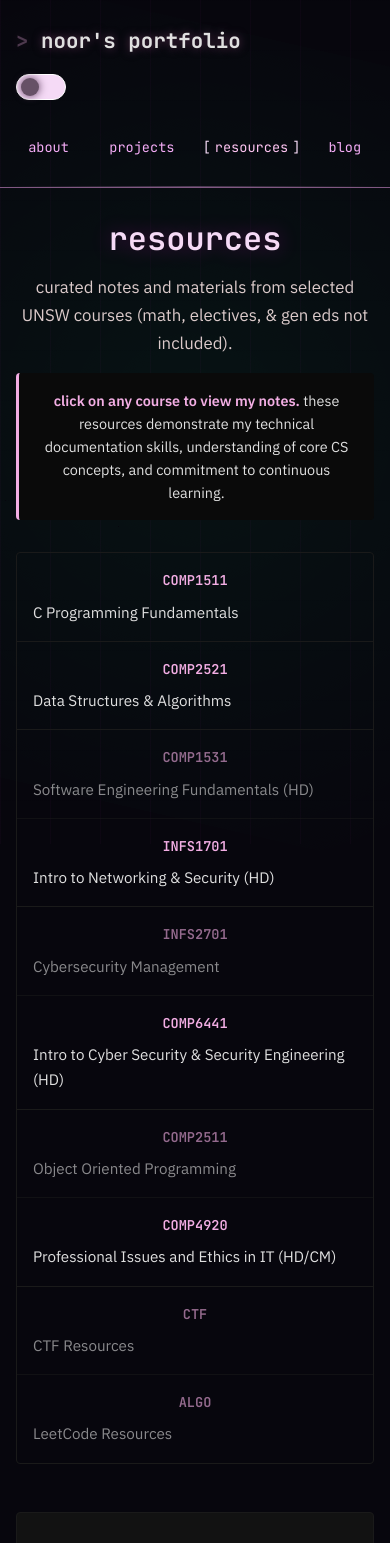
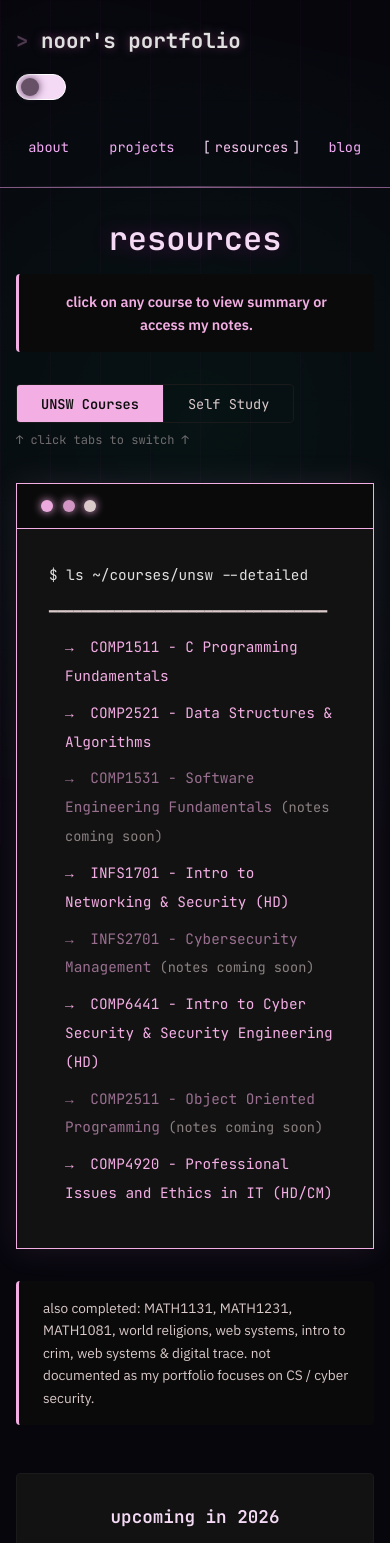
Before and after one commit to noorbabar/noorportfolio, a React (Vite) app in the folder Noorportfolio/frontend/: page /resources in a window 390 px wide. Shown: the top 1543 px of the page. Built offline with nearby package versions, Linux system fonts and the light colour scheme.

Commit message:
modified resources to be more clean / changed ui

```diff
--- a/Noorportfolio/frontend/src/components/Resources.jsx
+++ b/Noorportfolio/frontend/src/components/Resources.jsx
@@ -3,39 +3,97 @@ import "../style/resources.css";
 
 const Resources = () => {
   const [selectedResource, setSelectedResource] = useState(null);
+  const [activeTab, setActiveTab] = useState('unsw');
 
-  const resources = [
+  const unswCourses = [
     {
       name: "C Programming Fundamentals",
       code: "COMP1511",
       notionLink: "https://gleaming-xylophone-d5a.notion.site/ebd//20b955cde43a81d490cbe004b7941ed2",
-      hasNotes: true
+      hasNotes: true,
+      summary: {
+        topics: ["Control Flow", "Functions", "Arrays", "Pointers", "Structs", "Linked Lists", "File I/O", "Memory Management"],
+        highlights: "Intro to C programming fundamentals including pointers, dynamic memory allocation, and data structures"
+      }
     },
-    { name: "Data Structures & Algorithms",
+    {
+      name: "Data Structures & Algorithms",
       code: "COMP2521",
       notionLink: "https://gleaming-xylophone-d5a.notion.site/ebd//151955cde43a807eb33afe0bf396b750",
-      hasNotes: true
+      hasNotes: true,
+      summary: {
+        topics: ["Algorithm Analysis", "Sorting", "Searching", "Linked Lists", "Trees", "Graphs", "Hash Tables", "Abstract Data Types"],
+        highlights: "In depth analysis of fundamental data structures, algorithm complexity analysis, and graph algorithms"
+      }
     },
-    { name: "Software Engineering Fundamentals (HD)", code: "COMP1531", hasNotes: false },
-    { name: "Intro to Networking & Security (HD)",
+    {
+      name: "Software Engineering Fundamentals",
+      code: "COMP1531",
+      hasNotes: false
+    },
+    {
+      name: "Intro to Networking & Security (HD)",
       code: "INFS1701",
       notionLink: "https://gleaming-xylophone-d5a.notion.site/ebd//20b955cde43a812286e6c8321d03cfea",
-      hasNotes: true
+      hasNotes: true,
+      summary: {
+        topics: ["TCP/IP", "Network Protocols", "CIA Triad", "Security Controls", "NIST Framework", "Risk Assessment", "Data Privacy"],
+        highlights: "Foundation in networking fundamentals and cybersecurity management principles"
+      }
     },
-    { name: "Cybersecurity Management", code: "INFS2701", hasNotes: false },
-    { name: "Intro to Cyber Security & Security Engineering (HD)",
+    {
+      name: "Cybersecurity Management",
+      code: "INFS2701",
+      hasNotes: false
+    },
+    {
+      name: "Intro to Cyber Security & Security Engineering (HD)",
       code: "COMP6441",
       notionLink: "https://gleaming-xylophone-d5a.notion.site/ebd//20b955cde43a81b596c0f8a41953b69f",
-      hasNotes: true
+      hasNotes: true,
+      summary: {
+        topics: ["Security Engineering", "Cryptography", "CIA Triad", "Password Security", "Data Privacy", "Human Factors", "Historical Context"],
+        highlights: "introduction to security engineering principles, cryptographic fundamentals, and security mindset development"
+      }
     },
-    { name: "Object Oriented Programming", code: "COMP2511", hasNotes: false },
-    { name: "Professional Issues and Ethics in IT (HD/CM)",
+    {
+      name: "Object Oriented Programming",
+      code: "COMP2511",
+      hasNotes: false
+    },
+    {
+      name: "Professional Issues and Ethics in IT (HD/CM)",
       code: "COMP4920",
       notionLink: "https://gleaming-xylophone-d5a.notion.site/ebd//26e955cde43a8032baf2d36682518842",
-      hasNotes: true
+      hasNotes: true,
+      summary: {
+        topics: ["Ethical Theories", "Utilitarianism", "Deontology", "Virtue Ethics", "AI Ethics", "Privacy", "Intellectual Property", "Professional Conduct"],
+        highlights: "Explored philosophical foundations of ethics and their application to modern technology challenges"
+      }
     },
-    { name: "CTF Resources", code: "CTF", hasNotes: false },
-    { name: "LeetCode Resources", code: "ALGO", hasNotes: false },
+  ];
+
+  const selfStudy = [
+    {
+      name: "PortSwigger Web Security Academy",
+      code: "PORTSWIGGER",
+      notionLink: "https://gleaming-xylophone-d5a.notion.site/ebd//2e4955cde43a807e9f84fc982c90326a",
+      hasNotes: true,
+      summary: {
+        topics: ["SQL Injection", "XSS", "CSRF", "Authentication", "Access Control", "SSRF", "XXE", "Path Traversal"],
+        highlights: "Self study through structured learning paths"
+      }
+    },
+    {
+      name: "CTF Challenges & Writeups",
+      code: "CTF",
+      hasNotes: false
+    },
+    {
+      name: "LeetCode & Algorithm Practice",
+      code: "LEETCODE",
+      hasNotes: false
+    },
   ];
 
   const upcoming = [
@@ -54,34 +112,69 @@ const Resources = () => {
     setSelectedResource(null);
   };
 
+  const currentResources = activeTab === 'unsw' ? unswCourses : selfStudy;
+
   return (
     <div className="resources-section">
       <h1>resources</h1>
-      <p className="section-description">
-        curated notes and materials from selected UNSW courses (math, electives, & gen eds not included).
+      <p className="employer-note">
+        <strong>click on any course to view summary or access my notes.</strong>
       </p>
-      <p className="employer-note">
-        <strong>click on any course to view my notes.</strong> these resources demonstrate my technical documentation skills,
-        understanding of core CS concepts, and commitment to continuous learning.
-      </p>
+      <div className="tab-container">
+        <div className="tab-switcher">
+          <button
+            className={`tab ${activeTab === 'unsw' ? 'active' : ''}`}
+            onClick={() => setActiveTab('unsw')}
+          >
+            UNSW Courses
+          </button>
+          <button
+            className={`tab ${activeTab === 'self-study' ? 'active' : ''}`}
+            onClick={() => setActiveTab('self-study')}
+          >
+            Self Study
+          </button>
+        </div>
+        <span className="tab-hint">
+          ↑ click tabs to switch ↑
+        </span>
+      </div>
 
-      <div className="resources-list">
-        {resources.map((item, index) => (
-          <div
-            key={index}
-            onClick={() => handleResourceClick(item)}
-            className={`resource-item ${item.hasNotes ? 'has-notes' : 'coming-soon'}`}
-          >
-            <span className="resource-code">{item.code}</span>
-            <span className="resource-name">{item.name}</span>
-            <span className="resource-arrow">{item.hasNotes ? '→' : '(coming soon)'}</span>
-          </div>
-        ))}
+      <div className="terminal-box">
+        <div className="terminal-header">
+          <span className="terminal-dot"></span>
+          <span className="terminal-dot"></span>
+          <span className="terminal-dot"></span>
+        </div>
+        <div className="terminal-content">
+          <p>$ ls ~/courses/{activeTab === 'unsw' ? 'unsw' : 'self-study'} --detailed</p>
+          <p className="terminal-output">━━━━━━━━━━━━━━━━━━━━━━━━━━━━━━━━━━</p>
+          {currentResources.map((item, index) => (
+            <p
+              key={index}
+              className={`course-file ${item.hasNotes ? '' : 'coming-soon'}`}
+              onClick={() => handleResourceClick(item)}
+            >
+              <span className="file-icon">→</span> {item.code} - {item.name}
+              {!item.hasNotes && <span className="coming-soon-label"> ({activeTab === 'unsw' ? 'notes coming soon' : 'in progress'})</span>}
+            </p>
+          ))}
+
+        </div>
       </div>
+
+      {activeTab === 'unsw' && (
+        <div className="additional-courses-note">
+          <p>
+            also completed: MATH1131, MATH1231, MATH1081, world religions, web systems, intro to crim, web systems & digital trace.
+            not documented as my portfolio focuses on CS / cyber security.
+          </p>
+        </div>
+      )}
 
       {selectedResource && (
         <div className="modal-overlay" onClick={closeModal}>
-          <div className="modal-content" onClick={(e) => e.stopPropagation()}>
+          <div className="modal-content native-content" onClick={(e) => e.stopPropagation()}>
             <div className="modal-header">
               <div>
                 <h2>{selectedResource.code}</h2>
@@ -92,14 +185,30 @@ const Resources = () => {
               </button>
             </div>
             <div className="modal-body">
-              <iframe
-                src={selectedResource.notionLink}
-                width="100%"
-                height="100%"
-                frameBorder="0"
-                allowFullScreen
-                title={`${selectedResource.code} Notes`}
-              />
+              <div className="native-notes">
+                <div className="note-section">
+                  <h3>Topics Covered</h3>
+                  <div className="topics-grid">
+                    {selectedResource.summary.topics.map((topic, i) => (
+                      <span key={i} className="topic-tag">{topic}</span>
+                    ))}
+                  </div>
+                </div>
+
+                <div className="note-section">
+                  <h3>Key Highlights</h3>
+                  <p>{selectedResource.summary.highlights}</p>
+                </div>
+
+                <a
+                  href={selectedResource.notionLink}
+                  target="_blank"
+                  rel="noopener noreferrer"
+                  className="view-full-notes"
+                >
+                  View Full Detailed Notes on Notion →
+                </a>
+              </div>
             </div>
           </div>
         </div>
--- a/Noorportfolio/frontend/src/style/resources.css
+++ b/Noorportfolio/frontend/src/style/resources.css
@@ -5,7 +5,7 @@
 
 .section-description {
   color: var(--text-muted);
-  margin-bottom: 1rem;
+  margin-bottom: 2rem;
 }
 
 .employer-note {
@@ -23,54 +23,170 @@
   font-weight: 600;
 }
 
-.resources-list {
+.tab-container {
+  display: flex;
+  flex-direction: column;
+  align-items: center;
+  gap: 0.5rem;
+  margin-bottom: 2rem;
+}
+
+.tab-switcher {
+  display: flex;
+  gap: 0;
   border: 1px solid var(--border);
   border-radius: 4px;
   overflow: hidden;
-  margin-bottom: 3rem;
+  width: fit-content;
 }
 
-.resource-item {
-  display: grid;
-  grid-template-columns: 120px 1fr auto;
-  gap: 1rem;
-  padding: 1rem 1.5rem;
-  align-items: center;
-  border-bottom: 1px solid var(--border);
-  transition: background 0.2s, border-color 0.2s;
-  text-decoration: none;
+.tab {
+  font-family: 'JetBrains Mono', monospace;
+  font-size: 0.9rem;
+  padding: 0.75rem 2rem;
+  background: transparent;
+  color: var(--text-muted);
+  border: none;
+  cursor: pointer;
+  transition: all 0.3s;
+  border-right: 1px solid var(--border);
+}
+
+.tab:last-child {
+  border-right: none;
+}
+
+.tab:hover {
+  background: var(--code-bg);
   color: var(--text);
 }
 
-.resource-item:last-child {
-  border-bottom: none;
-}
-
-.resource-item:hover {
-  background: var(--code-bg);
-}
-
-.resource-code {
-  font-family: 'JetBrains Mono', monospace;
-  font-size: 0.85rem;
-  color: var(--accent);
+.tab.active {
+  background: var(--accent);
+  color: var(--bg);
   font-weight: 600;
 }
 
-.resource-name {
-  font-size: 0.95rem;
-  color: var(--text);
+.tab-hint {
+  font-family: 'JetBrains Mono', monospace;
+  font-size: 0.8rem;
+  color: var(--text-muted);
+  font-style: italic;
+  animation: fadeInOut 2s ease-in-out infinite;
+  text-align: center;
+}
+
+@keyframes fadeInOut {
+  0%, 100% { opacity: 0.4; }
+  50% { opacity: 1; }
+}
+
+.terminal-box {
+  background: var(--card-bg);
+  border: 1px solid var(--accent);
+  border-radius: 0;
+  overflow: hidden;
+  margin-bottom: 2rem;
+  box-shadow: 0 0 30px rgba(243, 174, 228, 0.1);
+}
+
+.terminal-header {
+  background: var(--code-bg);
+  padding: 1rem 1.5rem;
+  display: flex;
+  gap: 0.6rem;
+  align-items: center;
+  border-bottom: 1px solid var(--accent);
+}
+
+.terminal-dot {
+  width: 12px;
+  height: 12px;
+  border-radius: 50%;
+  background: var(--accent);
+  box-shadow: 0 0 8px var(--accent);
+  animation: pulse 2s infinite;
+}
+
+.terminal-dot:nth-child(2) {
+  background: var(--accent-2);
+  box-shadow: 0 0 8px var(--accent-2);
+  animation-delay: 0.3s;
+}
+
+.terminal-dot:nth-child(3) {
+  background: var(--text-muted);
+  animation: none;
+}
+
+@keyframes pulse {
+  0%, 100% { opacity: 1; }
+  50% { opacity: 0.5; }
+}
+
+.terminal-content {
+  padding: 2rem;
+  font-family: 'JetBrains Mono', monospace;
+  font-size: 0.9rem;
+  line-height: 2;
   text-align: left;
 }
 
-.resource-arrow {
-  font-size: 1.2rem;
-  color: var(--accent);
-  transition: transform 0.2s, color 0.2s;
+.terminal-content p {
+  margin-bottom: 0.5rem;
 }
 
-.resource-item:hover .resource-arrow {
-  transform: translateX(5px);
+.terminal-output {
+  color: var(--text-muted);
+  font-size: 0.85rem;
+}
+
+.course-file {
+  color: var(--accent);
+  cursor: pointer;
+  transition: all 0.2s;
+  padding-left: 1rem;
+}
+
+.course-file:hover {
+  color: var(--accent-2);
+  padding-left: 1.5rem;
+}
+
+.course-file.coming-soon {
+  opacity: 0.6;
+  cursor: default;
+}
+
+.course-file.coming-soon:hover {
+  color: var(--accent);
+  padding-left: 1rem;
+}
+
+.file-icon {
+  margin-right: 0.5rem;
+  color: var(--accent-2);
+}
+
+.coming-soon-label {
+  color: var(--text-muted);
+  font-style: italic;
+  font-size: 0.85rem;
+}
+
+.additional-courses-note {
+  margin-top: 1.5rem;
+  padding: 1rem 1.5rem;
+  background: var(--code-bg);
+  border-left: 3px solid var(--accent);
+  border-radius: 4px;
+}
+
+.additional-courses-note p {
+  font-size: 0.85rem;
+  color: var(--text-muted);
+  margin: 0;
+  text-align: left;
 }
 
 .upcoming-section {
@@ -78,6 +194,7 @@
   background: var(--card-bg);
   border: 1px solid var(--border);
   border-radius: 4px;
+  margin-top: 3rem;
 }
 
 .upcoming-section h2 {
@@ -102,39 +219,6 @@
   border: 1px solid var(--border);
 }
 
-@media (max-width: 768px) {
-  .resource-item {
-    grid-template-columns: 1fr;
-    gap: 0.5rem;
-    padding: 1rem;
-  }
-
-  .resource-arrow {
-    display: none;
-  }
-}
-
-.resource-item {
-  cursor: pointer;
-  transition: all 0.2s ease;
-}
-
-.resource-item.has-notes:hover {
-  transform: translateX(5px);
-  background-color: rgba(0, 0, 0, 0.05);
-}
-
-.resource-item.coming-soon {
-  opacity: 0.6;
-  cursor: default;
-}
-
-.resource-item.coming-soon .resource-arrow {
-  font-size: 0.85rem;
-  color: #999;
-  font-style: italic;
-}
-
 .modal-overlay {
   position: fixed;
   top: 0;
@@ -151,12 +235,8 @@
 }
 
 @keyframes fadeIn {
-  from {
-    opacity: 0;
-  }
-  to {
-    opacity: 1;
-  }
+  from { opacity: 0; }
+  to { opacity: 1; }
 }
 
 .modal-content {
@@ -182,70 +262,171 @@
   }
 }
 
-.modal-header {
+.native-content .modal-content {
+  background: var(--bg);
+  border: 1px solid var(--border);
+}
+
+.native-content .modal-header {
+  background-color: var(--card-bg);
+  border-bottom: 1px solid var(--border);
+  padding: 1.5rem 2rem;
   display: flex;
   justify-content: space-between;
   align-items: center;
-  padding: 1.5rem 2rem;
-  border-bottom: 1px solid #e0e0e0;
-  background-color: #f8f9fa;
   border-radius: 12px 12px 0 0;
 }
 
-.modal-header h2 {
+.native-content .modal-header h2 {
   margin: 0;
   font-size: 1.5rem;
-  color: #333;
+  color: var(--accent);
 }
 
-.modal-header p {
+.native-content .modal-header p {
   margin: 0.25rem 0 0 0;
   font-size: 0.95rem;
-  color: #666;
+  color: var(--text-muted);
 }
 
-.close-button {
+.native-content .close-button {
+  color: var(--text);
   background: none;
   border: none;
   font-size: 2rem;
   cursor: pointer;
-  color: #666;
   padding: 0.5rem;
   line-height: 1;
   transition: all 0.2s ease;
   border-radius: 4px;
 }
 
-.close-button:hover {
-  color: #000;
-  background-color: rgba(0, 0, 0, 0.05);
+.native-content .close-button:hover {
+  color: var(--accent);
+  background-color: var(--code-bg);
 }
 
-.modal-body {
+.native-content .modal-body {
+  padding: 2rem;
+  overflow-y: auto;
+  background: var(--bg);
   flex: 1;
-  overflow: hidden;
-  padding: 0;
 }
 
-.modal-body iframe {
-  border-radius: 0 0 12px 12px;
+.native-notes {
+  max-width: 800px;
+  margin: 0 auto;
+}
+
+.note-section {
+  margin-bottom: 2.5rem;
+  padding-bottom: 2rem;
+  border-bottom: 1px solid var(--border);
+}
+
+.note-section:last-of-type {
+  border-bottom: none;
+}
+
+.note-section h3 {
+  font-size: 1.2rem;
+  margin-bottom: 1rem;
+  color: var(--accent);
+}
+
+.note-section p {
+  color: var(--text);
+  line-height: 1.8;
+  margin-bottom: 0;
+}
+
+.topics-grid {
+  display: flex;
+  flex-wrap: wrap;
+  gap: 0.75rem;
+}
+
+.topic-tag {
+  font-family: 'JetBrains Mono', monospace;
+  font-size: 0.85rem;
+  background: var(--code-bg);
+  color: var(--accent);
+  padding: 0.5rem 1rem;
+  border: 1px solid var(--border);
+  border-radius: 4px;
+  transition: all 0.3s;
+}
+
+.topic-tag:hover {
+  background: var(--accent);
+  color: var(--bg);
+  transform: translateY(-2px);
+}
+
+.view-full-notes {
+  display: inline-block;
+  margin-top: 2rem;
+  padding: 1rem 2rem;
+  background: transparent;
+  color: var(--accent);
+  border: 2px solid var(--accent);
+  font-family: 'JetBrains Mono', monospace;
+  font-size: 0.9rem;
+  text-decoration: none;
+  transition: all 0.3s;
+  text-align: center;
+}
+
+.view-full-notes:hover {
+  background: var(--accent);
+  color: var(--bg);
+  transform: translateY(-2px);
+  box-shadow: 0 5px 15px rgba(243, 174, 228, 0.3);
 }
 
 @media (max-width: 768px) {
+  .tab-container {
+    flex-direction: column;
+    align-items: flex-start;
+    gap: 0.5rem;
+  }
+
+  .tab-hint {
+    font-size: 0.75rem;
+  }
+
+  .tab {
+    padding: 0.6rem 1.5rem;
+    font-size: 0.85rem;
+  }
+
+  .native-notes {
+    padding: 0;
+  }
+
+  .topics-grid {
+    gap: 0.5rem;
+  }
+
+  .topic-tag {
+    font-size: 0.75rem;
+    padding: 0.4rem 0.8rem;
+  }
+
+  .native-content .modal-header {
+    padding: 1rem 1.25rem;
+  }
+
+  .native-content .modal-header h2 {
+    font-size: 1.25rem;
+  }
+
+  .native-content .close-button {
+    font-size: 1.5rem;
+  }
+
   .modal-content {
     width: 95%;
     height: 90vh;
   }
-
-  .modal-header {
-    padding: 1rem 1.25rem;
-  }
-
-  .modal-header h2 {
-    font-size: 1.25rem;
-  }
-
-  .close-button {
-    font-size: 1.5rem;
-  }
 }
```
